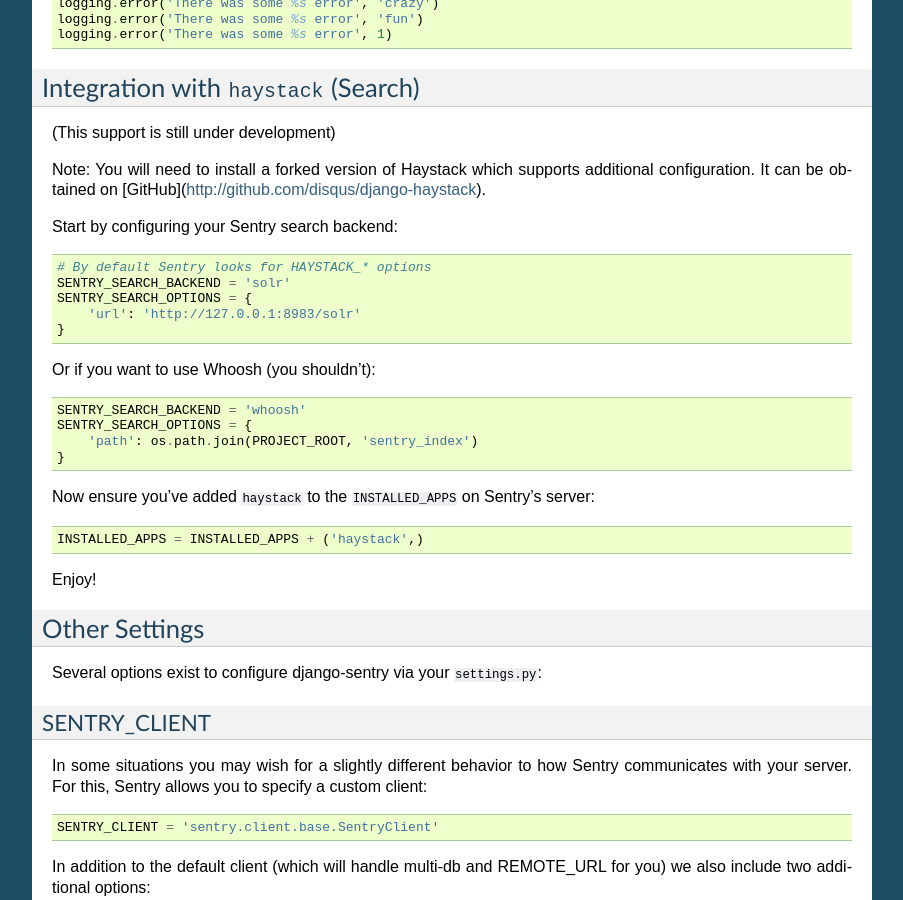
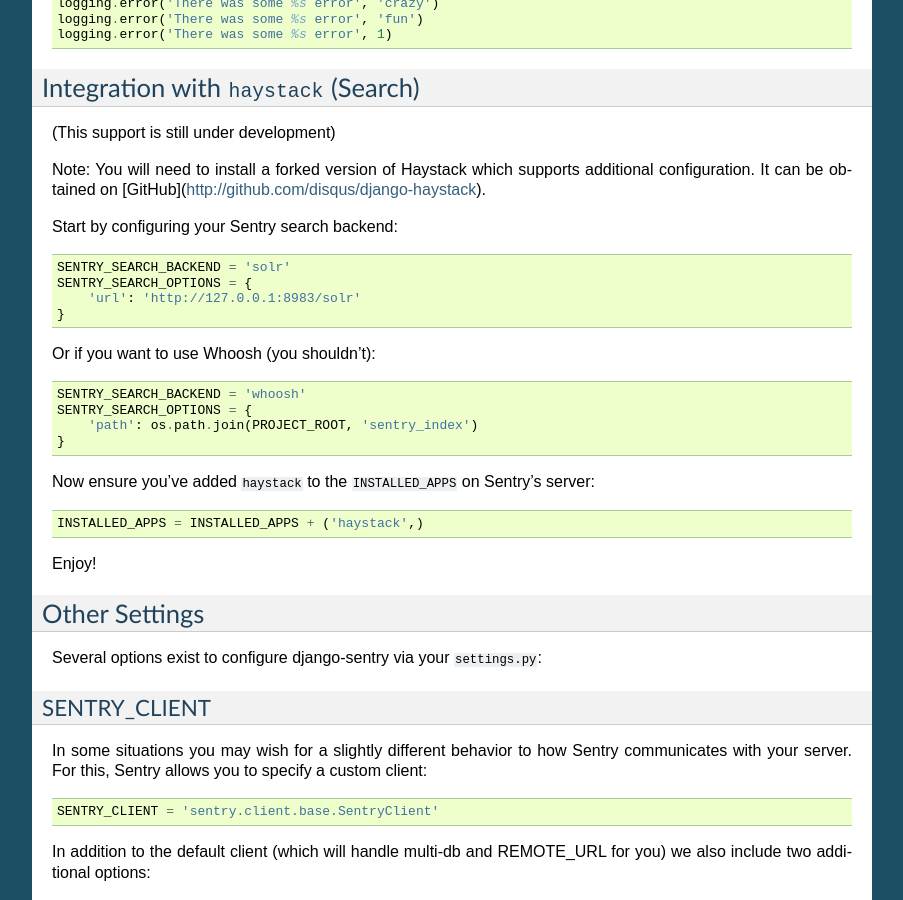
Before and after one commit to JohnFredok/apm-agent-python, a Sphinx documentation site: the page built from docs/config.rst, in a window 1280 px wide and 900 px high, scrolled down 1601 px. Shown: the whole window, without its empty margins (198-1101 px from the left). Built offline with Sphinx 7.4.7, drawn with Linux system fonts in a browser that asks for light colours.

Commit message:
Update Haystack integration, as it no longer uses HAYSTACK_ defaults

```diff
--- a/docs/config.rst
+++ b/docs/config.rst
@@ -92,7 +92,6 @@
 
 Start by configuring your Sentry search backend::
 
-	# By default Sentry looks for HAYSTACK_* options
 	SENTRY_SEARCH_BACKEND = 'solr'
 	SENTRY_SEARCH_OPTIONS = {
 	    'url': 'http://127.0.0.1:8983/solr'
```
